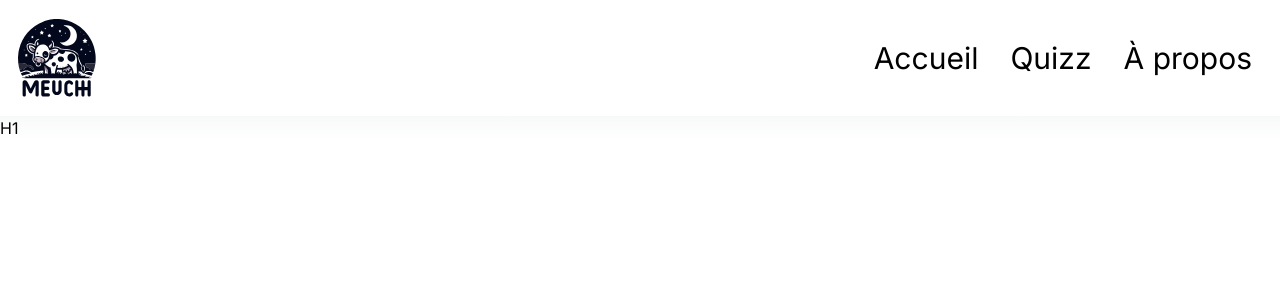
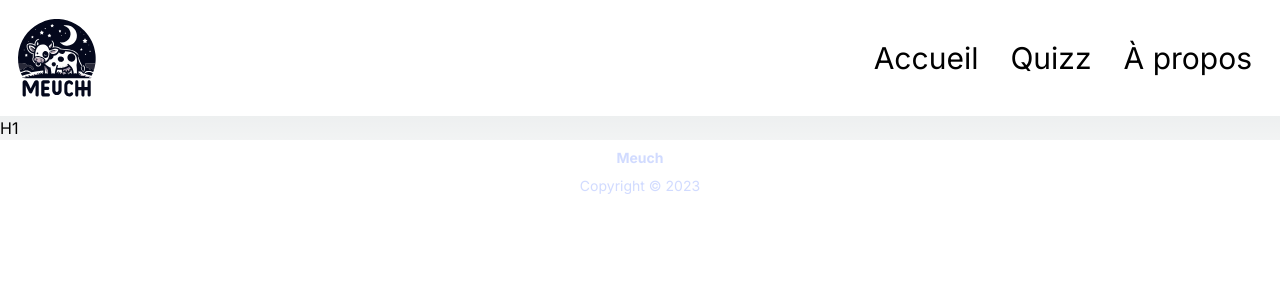
Before and after one commit to MeuchCNAM/ndi-2023, a Next.js app: page / in a window 1280 px wide. Shown: the top 300 px of the page. Built offline with nearby package versions, Linux system fonts and the light colour scheme.

Commit message:
feat: #2 add footer

```diff
--- /dev/null
+++ b/app/components/footer.tsx
@@ -0,0 +1,15 @@
+import Image from "next/image";
+import logo from "../../public/meuch_logo.svg";
+
+export default function Footer() {
+  return (
+    <footer className="footer footer-center p-2 bg-white text-primary-content">
+      <aside>
+        <p className="font-bold">
+          Meuch <br />
+        </p>
+        <p>Copyright © 2023</p>
+      </aside>
+    </footer>
+  );
+}
--- a/app/layout.tsx
+++ b/app/layout.tsx
@@ -2,6 +2,7 @@ import type { Metadata } from "next";
 import { Inter } from "next/font/google";
 import "./globals.css";
 import Header from "./components/header";
+import Footer from "./components/footer";
 
 const inter = Inter({ subsets: ["latin"] });
 
@@ -20,6 +21,7 @@ export default function RootLayout({
       <body className={inter.className}>
         <Header />
         {children}
+        <Footer />
       </body>
     </html>
   );
```
